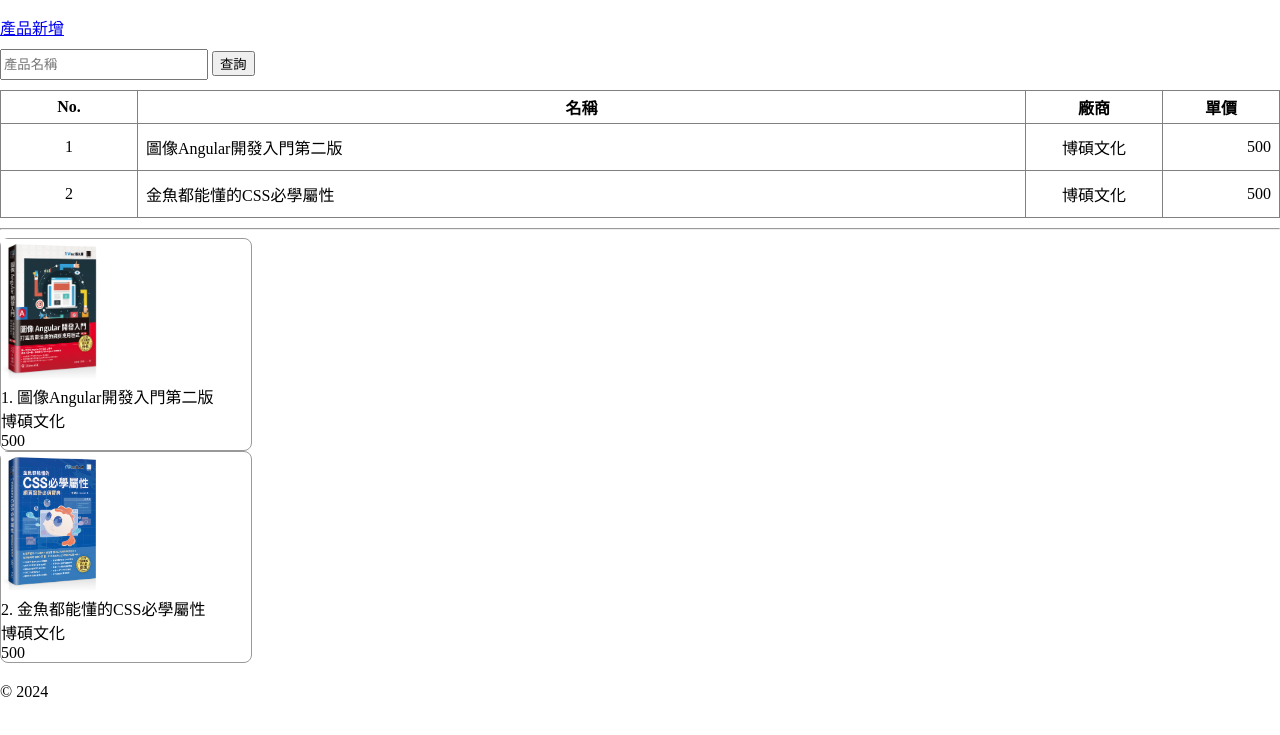
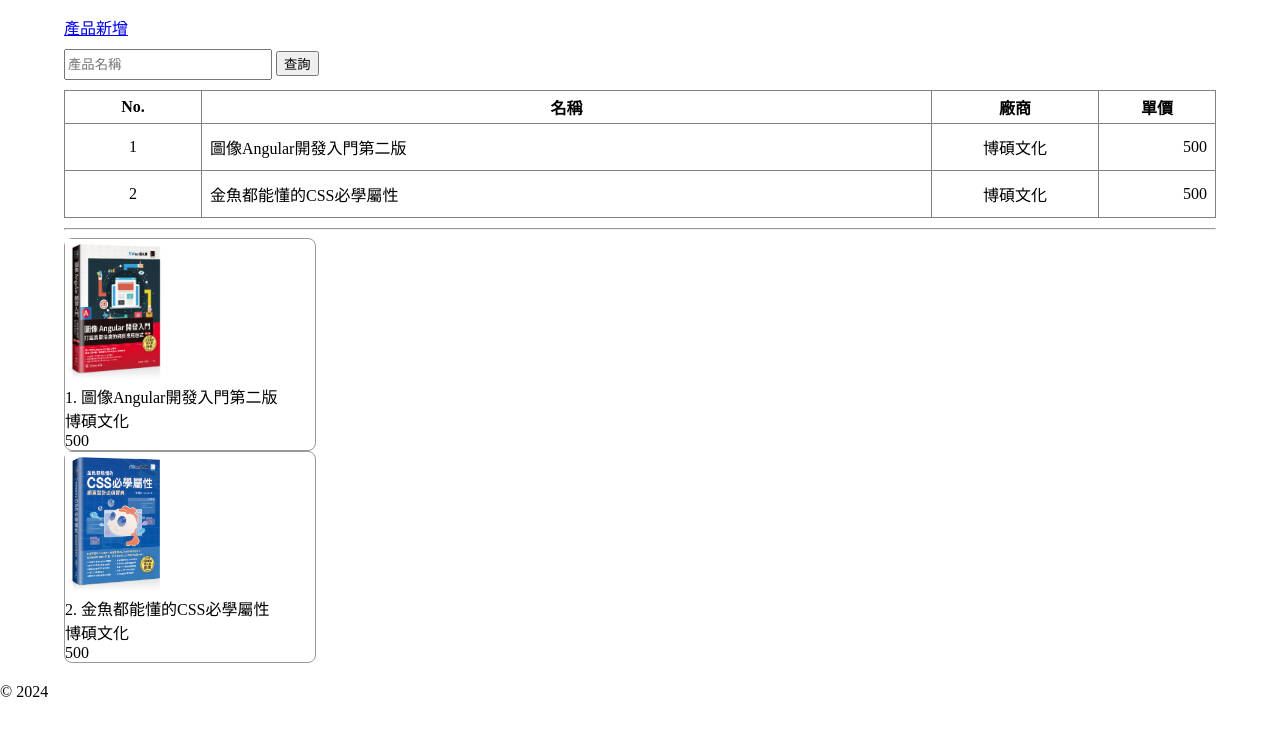
Before and after one commit to liyu1123/mcu-113-1-web-13130462, a plain HTML site: page src/index.html in a window 1280 px wide. Shown: the part 49-784 px from the top of the page. Drawn offline with Linux system fonts and the light colour scheme.

Commit message:
feat(css):實作產品顯示區塊置中樣式

```diff
--- a/src/index.html
+++ b/src/index.html
@@ -10,6 +10,7 @@
     <header>
       <h3>電子商網管理後台</h3>
     </header>
+    <section class="body">
       <nav>
         <a href="./form.html">產品新增</a>
       </nav>
@@ -56,6 +57,7 @@
         <div>博碩文化</div>
         <div>500</div>
       </div>
+    </section>
     <footer>© 2024</footer>
   </body>
 </html>
--- a/src/style.css
+++ b/src/style.css
@@ -5,6 +5,11 @@ body {
 
 h3 {
   text-align: center;
+}
+
+section.body {
+  width: 90%;
+  margin: 0 auto;
 }
 
 nav {
@@ -43,13 +48,13 @@ td.id {
 }
 
 td.company {
-  width: 120px;
+  width: 150px;
   text-align: center;
 }
 
 td.price {
+  text-align: right;
   width: 100px;
-  text-align: right;
 }
 
 footer {
```
Lines whose indentation alone changed are shown as unchanged.
